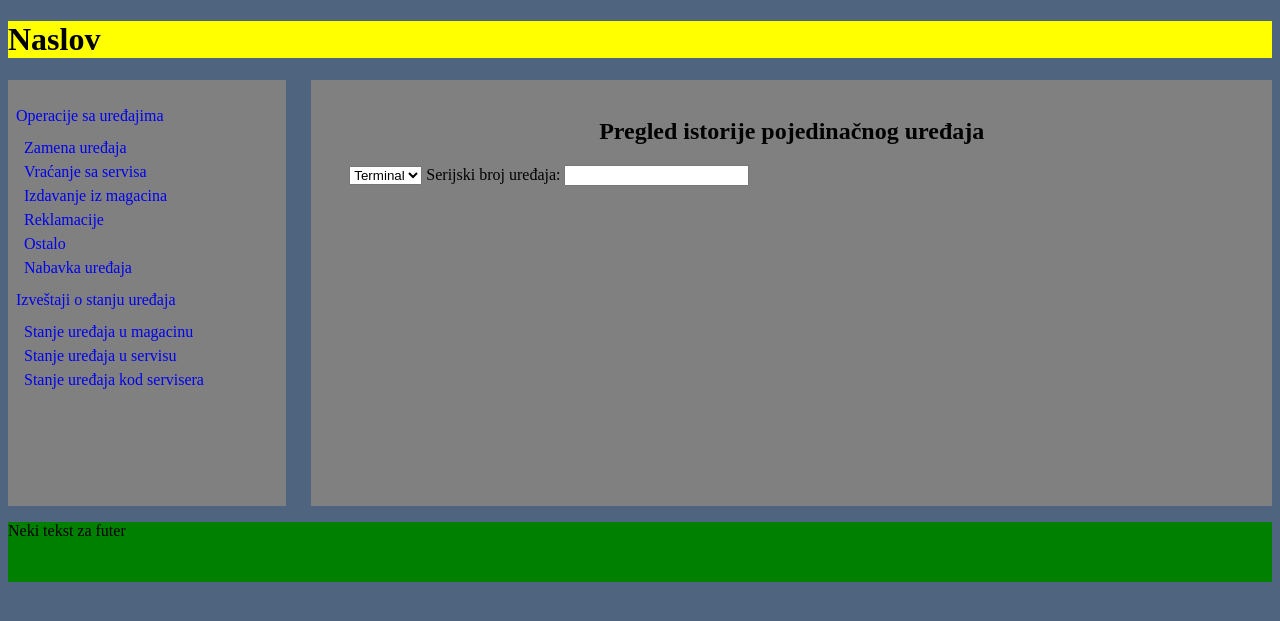
After one commit to DarAdam/terminali, a PHP site: page /izvestaj.php in a window 1280 px wide. The commit adds this page. Shown: the top 621 px of the page. Run offline with PHP 8.4, Linux system fonts and the light colour scheme.

Commit message:
istorija pojedinačnog uređaja

```diff
--- a/view/functions/funkcije.php
+++ b/view/functions/funkcije.php
@@ -52,4 +52,34 @@
 		$polje = implode($result->fetch_assoc());
 		echo 'Ukupno uređaja tipa ' . $tip . ' ima ' . $polje . '.<br><br>';
 	}
+
+	function istorija_uređaja($tip, $serijski_broj) {
+		include '../controler/connect.php';
+		$sql = "SELECT * FROM izmene_logovi WHERE tip_uredjaja = '$tip' AND serijski_broj = '$serijski_broj'";
+		$result = $conn->query($sql);
+		echo'<table>
+	    		<tr>
+	    			<th>ID</th>
+	    			<th>Datum</th>
+	    			<th>Operacija</th>
+	    			<th>Polazna lokacija</th>
+	    			<th>Odredišna lokacija</th>
+	    			<th>Tip uređaja</th>
+	    			<th>Serijski broj</th>
+	    			<th>Napomena</th>
+	    		</tr>';
+		while($row = $result->fetch_assoc()) {
+	    	echo '<tr>
+	        		<td>' . $row["id"] . '</td>
+	        		<td>' . $row["datum"] . '</td>
+	        		<td>' . $row["operacija"] . '</td>
+	        		<td>' . $row["polazna_lokacija"] . '</td>
+	        		<td>' . $row["odredisna_lokacija"] . '</td>
+	        		<td>' . $row["tip_uredjaja"] . '</td>
+	        		<td>' . $row["serijski_broj"] . '</td>
+	        		<td>' . $row["napomena"] . '</td>
+	        	</tr>';
+		   			};
+		  echo '</table>';
+	}
  ?>
--- a/view/includes/header.php
+++ b/view/includes/header.php
@@ -32,7 +32,7 @@
 						<li><a href="ostalo.php">Ostalo</a></li>
 						<li><a href="novi.php">Nabavka uređaja</a></li>
 					</ul>
-					<li><a href="izvestaj_stanje_u_magacinu.php">Izveštaji o stanju uređaja</a></li>
+					<li><a href="izvestaj.php">Izveštaji o stanju uređaja</a></li>
 					<ul>
 						<li><a href="izvestaj_stanje_u_magacinu.php">Stanje uređaja u magacinu</a></li>
 						<li><a href="izvestaj_stanje_u_servisu.php">Stanje uređaja u servisu</a></li>
--- /dev/null
+++ b/view/izvestaj.php
@@ -0,0 +1,30 @@
+<?php
+	include 'includes/header.php';
+    include 'functions/funkcije.php';
+?>
+    <div class="main_right" >
+        <div class="main_head">
+            <h2>Pregled istorije pojedinačnog uređaja</h2>
+        </div>
+        <div id="izveštaj">
+            <form method="POST" action="<?php $_SERVER["PHP_SELF"] ?>">
+                <div>
+                    <select name ="tip">
+                        <option value="terminal">Terminal</option>
+                        <option value="q prox">Qprox</option>
+                    </select>
+                    <label for="serijski_broj">Serijski broj uređaja:</label>
+                    <input type="text" name="serijski_broj">
+                </div>
+            </form>
+            <div>
+                <?php
+                    if (isset($_POST['serijski_broj'])) {
+                        $tip = $_POST['tip'];
+                        $serijski_broj = $_POST['serijski_broj'];
+                        istorija_uređaja($tip, $serijski_broj);
+                    }
+                 ?>
+            </div>
+        </div>
+<?php include 'includes/footer.php' ?>
```
Also changed, not shown: controler/izvestaj.php (deleted, +0 -38 lines).
